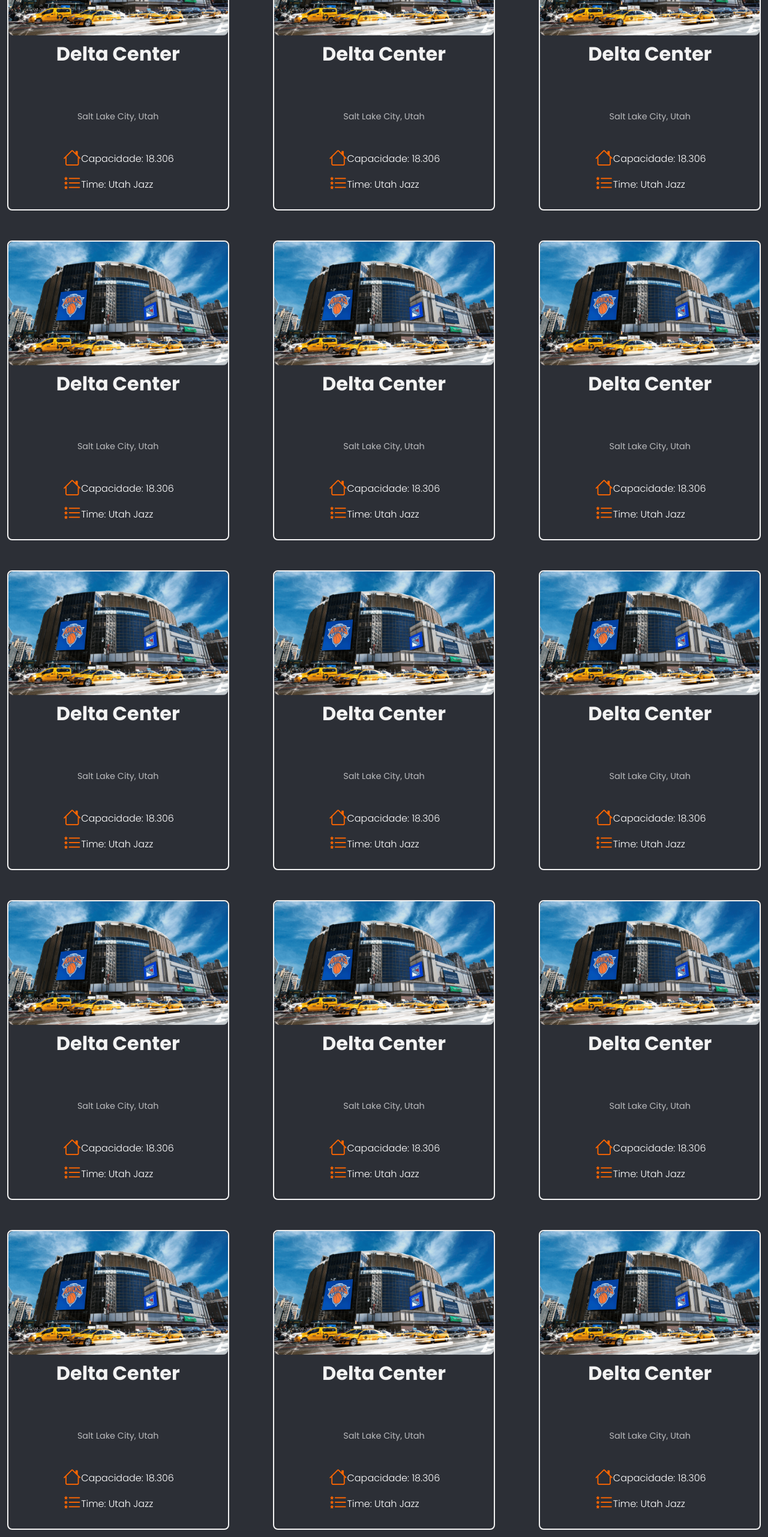
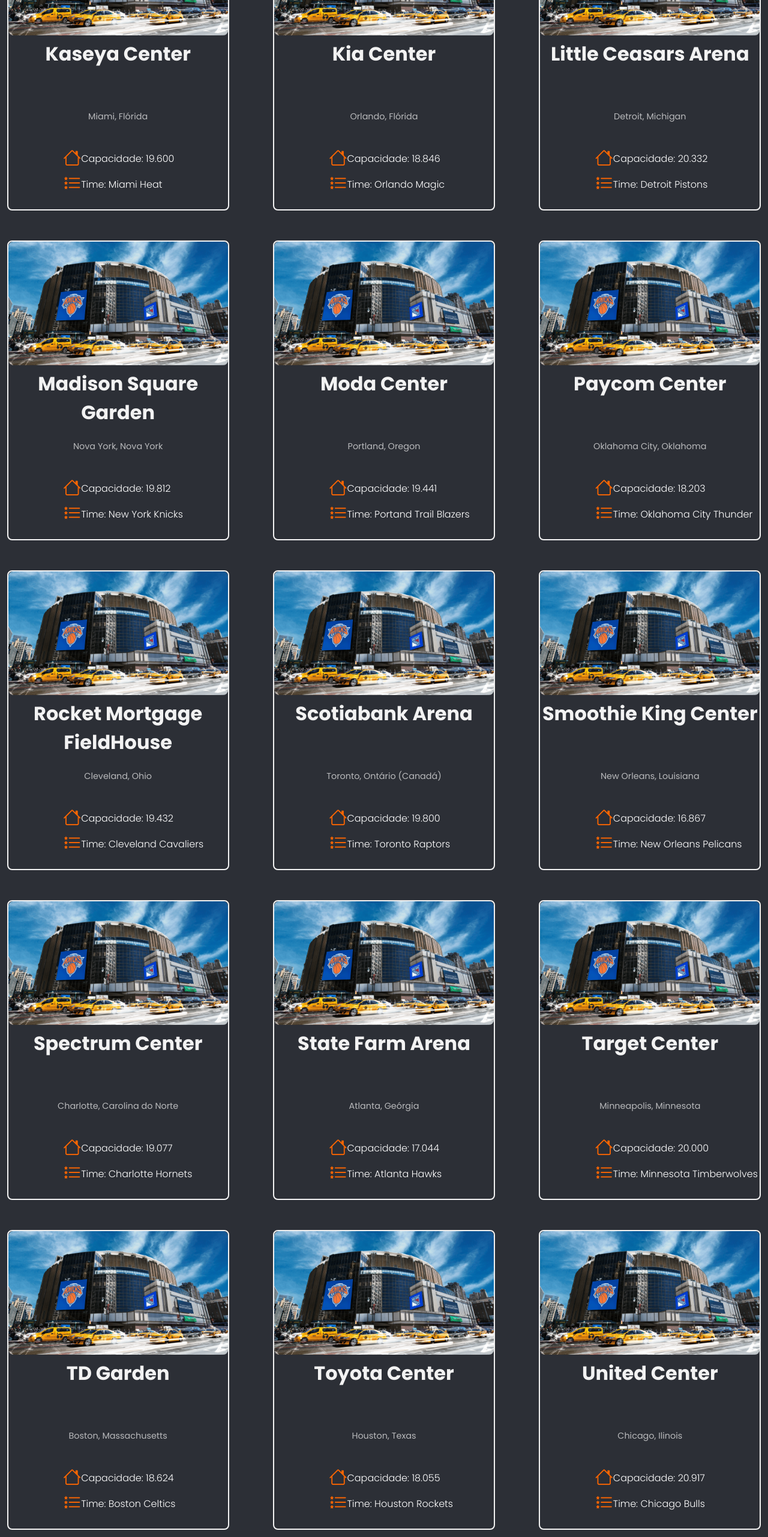
Before and after one commit to CaioSouza021/QuadraLaranja, a React (Vite) app: page /Quadras in a window 1280 px wide. Shown: the part 3513-6076 px from the top of the page at 60% size. Built offline with nearby package versions, Linux system fonts and the light colour scheme.

Commit message:
informações das Arenas adicionadas

```diff
--- a/src/Pages/Quadras/Quadras.jsx
+++ b/src/Pages/Quadras/Quadras.jsx
@@ -284,18 +284,18 @@
               </div>
               <div className={S.BoxNameStadio}>
                 {/* nome da Arena */}
-                <h4>Delta Center</h4>
+                <h4>Kaseya Center</h4>
                 {/* local */}
-                <p>Salt Lake City, Utah</p>
+                <p>Miami, Flórida</p>
               </div>
 
               <div className={S.BoxInfoStadio1}>
                 <i class="bi bi-house"></i>
-                <p>Capacidade: 18.306</p>
+                <p>Capacidade: 19.600</p>
               </div>
               <div className={S.BoxInfoStadio}>
                 <i class="bi bi-list-stars"></i>
-                <p>Time: Utah Jazz</p>
+                <p>Time: Miami Heat</p>
               </div>
             </div>
 
@@ -305,18 +305,18 @@
               </div>
               <div className={S.BoxNameStadio}>
                 {/* nome da Arena */}
-                <h4>Delta Center</h4>
+                <h4>Kia Center</h4>
                 {/* local */}
-                <p>Salt Lake City, Utah</p>
+                <p>Orlando, Flórida</p>
               </div>
 
               <div className={S.BoxInfoStadio1}>
                 <i class="bi bi-house"></i>
-                <p>Capacidade: 18.306</p>
+                <p>Capacidade: 18.846</p>
               </div>
               <div className={S.BoxInfoStadio}>
                 <i class="bi bi-list-stars"></i>
-                <p>Time: Utah Jazz</p>
+                <p>Time: Orlando Magic</p>
               </div>
             </div>
 
@@ -326,18 +326,18 @@
               </div>
               <div className={S.BoxNameStadio}>
                 {/* nome da Arena */}
-                <h4>Delta Center</h4>
+                <h4>Little Ceasars Arena</h4>
                 {/* local */}
-                <p>Salt Lake City, Utah</p>
+                <p>Detroit, Michigan</p>
               </div>
 
               <div className={S.BoxInfoStadio1}>
                 <i class="bi bi-house"></i>
-                <p>Capacidade: 18.306</p>
+                <p>Capacidade: 20.332</p>
               </div>
               <div className={S.BoxInfoStadio}>
                 <i class="bi bi-list-stars"></i>
-                <p>Time: Utah Jazz</p>
+                <p>Time: Detroit Pistons</p>
               </div>
             </div>
 
@@ -347,18 +347,18 @@
               </div>
               <div className={S.BoxNameStadio}>
                 {/* nome da Arena */}
-                <h4>Delta Center</h4>
+                <h4>Madison Square Garden</h4>
                 {/* local */}
-                <p>Salt Lake City, Utah</p>
+                <p>Nova York, Nova York</p>
               </div>
 
               <div className={S.BoxInfoStadio1}>
                 <i class="bi bi-house"></i>
-                <p>Capacidade: 18.306</p>
+                <p>Capacidade: 19.812</p>
               </div>
               <div className={S.BoxInfoStadio}>
                 <i class="bi bi-list-stars"></i>
-                <p>Time: Utah Jazz</p>
+                <p>Time: New York Knicks</p>
               </div>
             </div>
 
@@ -368,18 +368,18 @@
               </div>
               <div className={S.BoxNameStadio}>
                 {/* nome da Arena */}
-                <h4>Delta Center</h4>
+                <h4>Moda Center</h4>
                 {/* local */}
-                <p>Salt Lake City, Utah</p>
+                <p>Portland, Oregon</p>
               </div>
 
               <div className={S.BoxInfoStadio1}>
                 <i class="bi bi-house"></i>
-                <p>Capacidade: 18.306</p>
+                <p>Capacidade: 19.441</p>
               </div>
               <div className={S.BoxInfoStadio}>
                 <i class="bi bi-list-stars"></i>
-                <p>Time: Utah Jazz</p>
+                <p>Time: Portand Trail Blazers</p>
               </div>
             </div>
 
@@ -389,18 +389,18 @@
               </div>
               <div className={S.BoxNameStadio}>
                 {/* nome da Arena */}
-                <h4>Delta Center</h4>
+                <h4>Paycom Center</h4>
                 {/* local */}
-                <p>Salt Lake City, Utah</p>
+                <p>Oklahoma City, Oklahoma</p>
               </div>
 
               <div className={S.BoxInfoStadio1}>
                 <i class="bi bi-house"></i>
-                <p>Capacidade: 18.306</p>
+                <p>Capacidade: 18.203</p>
               </div>
               <div className={S.BoxInfoStadio}>
                 <i class="bi bi-list-stars"></i>
-                <p>Time: Utah Jazz</p>
+                <p>Time: Oklahoma City Thunder</p>
               </div>
             </div>
 
@@ -410,18 +410,18 @@
               </div>
               <div className={S.BoxNameStadio}>
                 {/* nome da Arena */}
-                <h4>Delta Center</h4>
+                <h4>Rocket Mortgage FieldHouse</h4>
                 {/* local */}
-                <p>Salt Lake City, Utah</p>
+                <p>Cleveland, Ohio</p>
               </div>
 
               <div className={S.BoxInfoStadio1}>
                 <i class="bi bi-house"></i>
-                <p>Capacidade: 18.306</p>
+                <p>Capacidade: 19.432</p>
               </div>
               <div className={S.BoxInfoStadio}>
                 <i class="bi bi-list-stars"></i>
-                <p>Time: Utah Jazz</p>
+                <p>Time: Cleveland Cavaliers</p>
               </div>
             </div>
 
@@ -431,18 +431,18 @@
               </div>
               <div className={S.BoxNameStadio}>
                 {/* nome da Arena */}
-                <h4>Delta Center</h4>
+                <h4>Scotiabank Arena</h4>
                 {/* local */}
-                <p>Salt Lake City, Utah</p>
+                <p>Toronto, Ontário (Canadá)</p>
               </div>
 
               <div className={S.BoxInfoStadio1}>
                 <i class="bi bi-house"></i>
-                <p>Capacidade: 18.306</p>
+                <p>Capacidade: 19.800</p>
               </div>
               <div className={S.BoxInfoStadio}>
                 <i class="bi bi-list-stars"></i>
-                <p>Time: Utah Jazz</p>
+                <p>Time: Toronto Raptors</p>
               </div>
             </div>
 
@@ -452,18 +452,18 @@
               </div>
               <div className={S.BoxNameStadio}>
                 {/* nome da Arena */}
-                <h4>Delta Center</h4>
+                <h4>Smoothie King Center</h4>
                 {/* local */}
-                <p>Salt Lake City, Utah</p>
+                <p>New Orleans, Louisiana</p>
               </div>
 
               <div className={S.BoxInfoStadio1}>
                 <i class="bi bi-house"></i>
-                <p>Capacidade: 18.306</p>
+                <p>Capacidade: 16.867</p>
               </div>
               <div className={S.BoxInfoStadio}>
                 <i class="bi bi-list-stars"></i>
-                <p>Time: Utah Jazz</p>
+                <p>Time: New Orleans Pelicans</p>
               </div>
             </div>
 
@@ -473,18 +473,18 @@
               </div>
               <div className={S.BoxNameStadio}>
                 {/* nome da Arena */}
-                <h4>Delta Center</h4>
+                <h4>Spectrum Center</h4>
                 {/* local */}
-                <p>Salt Lake City, Utah</p>
+                <p>Charlotte, Carolina do Norte</p>
               </div>
 
               <div className={S.BoxInfoStadio1}>
                 <i class="bi bi-house"></i>
-                <p>Capacidade: 18.306</p>
+                <p>Capacidade: 19.077</p>
               </div>
               <div className={S.BoxInfoStadio}>
                 <i class="bi bi-list-stars"></i>
-                <p>Time: Utah Jazz</p>
+                <p>Time: Charlotte Hornets</p>
               </div>
             </div>
 
@@ -494,18 +494,18 @@
               </div>
               <div className={S.BoxNameStadio}>
                 {/* nome da Arena */}
-                <h4>Delta Center</h4>
+                <h4>State Farm Arena</h4>
                 {/* local */}
-                <p>Salt Lake City, Utah</p>
+                <p>Atlanta, Geórgia</p>
               </div>
 
               <div className={S.BoxInfoStadio1}>
                 <i class="bi bi-house"></i>
-                <p>Capacidade: 18.306</p>
+                <p>Capacidade: 17.044</p>
               </div>
               <div className={S.BoxInfoStadio}>
                 <i class="bi bi-list-stars"></i>
-                <p>Time: Utah Jazz</p>
+                <p>Time: Atlanta Hawks</p>
               </div>
             </div>
 
@@ -515,18 +515,18 @@
               </div>
               <div className={S.BoxNameStadio}>
                 {/* nome da Arena */}
-                <h4>Delta Center</h4>
+                <h4>Target Center</h4>
                 {/* local */}
-                <p>Salt Lake City, Utah</p>
+                <p>Minneapolis, Minnesota</p>
               </div>
 
               <div className={S.BoxInfoStadio1}>
                 <i class="bi bi-house"></i>
-                <p>Capacidade: 18.306</p>
+                <p>Capacidade: 20.000</p>
               </div>
               <div className={S.BoxInfoStadio}>
                 <i class="bi bi-list-stars"></i>
-                <p>Time: Utah Jazz</p>
+                <p>Time: Minnesota Timberwolves</p>
               </div>
             </div>
 
@@ -536,18 +536,18 @@
               </div>
               <div className={S.BoxNameStadio}>
                 {/* nome da Arena */}
-                <h4>Delta Center</h4>
+                <h4>TD Garden</h4>
                 {/* local */}
-                <p>Salt Lake City, Utah</p>
+                <p>Boston, Massachusetts</p>
               </div>
 
               <div className={S.BoxInfoStadio1}>
                 <i class="bi bi-house"></i>
-                <p>Capacidade: 18.306</p>
+                <p>Capacidade: 18.624</p>
               </div>
               <div className={S.BoxInfoStadio}>
                 <i class="bi bi-list-stars"></i>
-                <p>Time: Utah Jazz</p>
+                <p>Time: Boston Celtics</p>
               </div>
             </div>
 
@@ -557,18 +557,18 @@
               </div>
               <div className={S.BoxNameStadio}>
                 {/* nome da Arena */}
-                <h4>Delta Center</h4>
+                <h4>Toyota Center</h4>
                 {/* local */}
-                <p>Salt Lake City, Utah</p>
+                <p>Houston, Texas</p>
               </div>
 
               <div className={S.BoxInfoStadio1}>
                 <i class="bi bi-house"></i>
-                <p>Capacidade: 18.306</p>
+                <p>Capacidade: 18.055</p>
               </div>
               <div className={S.BoxInfoStadio}>
                 <i class="bi bi-list-stars"></i>
-                <p>Time: Utah Jazz</p>
+                <p>Time: Houston Rockets</p>
               </div>
             </div>
 
@@ -578,18 +578,18 @@
               </div>
               <div className={S.BoxNameStadio}>
                 {/* nome da Arena */}
-                <h4>Delta Center</h4>
+                <h4>United Center</h4>
                 {/* local */}
-                <p>Salt Lake City, Utah</p>
+                <p>Chicago, Ilinois</p>
               </div>
 
               <div className={S.BoxInfoStadio1}>
                 <i class="bi bi-house"></i>
-                <p>Capacidade: 18.306</p>
+                <p>Capacidade: 20.917</p>
               </div>
               <div className={S.BoxInfoStadio}>
                 <i class="bi bi-list-stars"></i>
-                <p>Time: Utah Jazz</p>
+                <p>Time: Chicago Bulls</p>
               </div>
             </div>
 
@@ -599,102 +599,18 @@
               </div>
               <div className={S.BoxNameStadio}>
                 {/* nome da Arena */}
-                <h4>Delta Center</h4>
+                <h4>Wells Fargo Center</h4>
                 {/* local */}
-                <p>Salt Lake City, Utah</p>
+                <p>Filadélfia, Pensilvânia</p>
               </div>
 
               <div className={S.BoxInfoStadio1}>
                 <i class="bi bi-house"></i>
-                <p>Capacidade: 18.306</p>
+                <p>Capacidade: 20.007</p>
               </div>
               <div className={S.BoxInfoStadio}>
                 <i class="bi bi-list-stars"></i>
-                <p>Time: Utah Jazz</p>
-              </div>
-            </div>
-
-            <div className={S.BoxCardsQuadra}>
-              <div className={S.ImgCardsQuadra}>
-                <img src={Knicks} alt="" />
-              </div>
-              <div className={S.BoxNameStadio}>
-                {/* nome da Arena */}
-                <h4>Delta Center</h4>
-                {/* local */}
-                <p>Salt Lake City, Utah</p>
-              </div>
-
-              <div className={S.BoxInfoStadio1}>
-                <i class="bi bi-house"></i>
-                <p>Capacidade: 18.306</p>
-              </div>
-              <div className={S.BoxInfoStadio}>
-                <i class="bi bi-list-stars"></i>
-                <p>Time: Utah Jazz</p>
-              </div>
-            </div>
-
-            <div className={S.BoxCardsQuadra}>
-              <div className={S.ImgCardsQuadra}>
-                <img src={Knicks} alt="" />
-              </div>
-              <div className={S.BoxNameStadio}>
-                {/* nome da Arena */}
-                <h4>Delta Center</h4>
-                {/* local */}
-                <p>Salt Lake City, Utah</p>
-              </div>
-
-              <div className={S.BoxInfoStadio1}>
-                <i class="bi bi-house"></i>
-                <p>Capacidade: 18.306</p>
-              </div>
-              <div className={S.BoxInfoStadio}>
-                <i class="bi bi-list-stars"></i>
-                <p>Time: Utah Jazz</p>
-              </div>
-            </div>
-
-            <div className={S.BoxCardsQuadra}>
-              <div className={S.ImgCardsQuadra}>
-                <img src={Knicks} alt="" />
-              </div>
-              <div className={S.BoxNameStadio}>
-                {/* nome da Arena */}
-                <h4>Delta Center</h4>
-                {/* local */}
-                <p>Salt Lake City, Utah</p>
-              </div>
-
-              <div className={S.BoxInfoStadio1}>
-                <i class="bi bi-house"></i>
-                <p>Capacidade: 18.306</p>
-              </div>
-              <div className={S.BoxInfoStadio}>
-                <i class="bi bi-list-stars"></i>
-                <p>Time: Utah Jazz</p>
-              </div>
-            </div>
-
-            <div className={S.BoxCardsQuadra}>
-              <div className={S.ImgCardsQuadra}>
-                <img src={Knicks} alt="" />
-              </div>
-              <div className={S.BoxNameStadio}>
-                {/* nome da Arena */}
-                <h4>Delta Center</h4>
-                {/* local */}
-                <p>Salt Lake City, Utah</p>
-              </div>
-
-              <div className={S.BoxInfoStadio1}>
-                <i class="bi bi-house"></i>
-                <p>Capacidade: 18.306</p>
-              </div>
-              <div className={S.BoxInfoStadio}>
-                <i class="bi bi-list-stars"></i>
-                <p>Time: Utah Jazz</p>
+                <p>Time: Philadelphia 76ers</p>
               </div>
             </div>
           </section>
--- a/src/Pages/Quadras/Quadras.module.scss
+++ b/src/Pages/Quadras/Quadras.module.scss
@@ -1,6 +1,6 @@
 main {
   background-color: #2c2f36;
-  height: 2000vh;
+  height: 100%;
 }
 
 .containerQuadra .BoxQuadra {
```
